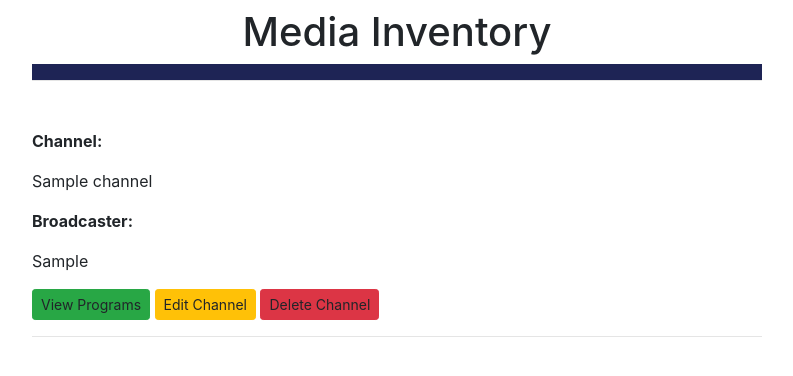
After one commit to malav1997/mediainventory, a Django app: template channels/templates/channels/view_channel.html in a window 1280 px wide. The commit adds this page. Shown: the top 376 px of the page, without its empty margins (243-1036 px from the left). Run offline with Django 3.2, Linux system fonts and the light colour scheme; the template is opened without the code that fills it: most values are stand-ins (such as "Sample title", 1, 10 or a date in 2020); parts of the project's set-up code (start-up, migrations or seed data) failed here and were passed over; some libraries are stand-ins or nearby versions.

Commit message:
Listview for Channel

```diff
--- /dev/null
+++ b/channels/templates/channels/view_channel.html
@@ -0,0 +1,26 @@
+{% extends 'users/base.html' %}
+{% block content %}
+
+    <br>
+    {% if object_list %}
+        {% for channel in object_list %}
+            <span><b><p>Channel: </p></b>{{ channel.channel_name }}</span>
+            <p><b><p>Broadcaster: </p></b>{{ channel.channel_broadcaster }}</p>
+
+            <a class="btn btn-success btn-sm">
+                <span class="glyphicon glyphicon-edit"></span>
+                View Programs</a>
+
+            <a class="btn btn-warning btn-sm">
+                <i class="fa fa-pencil" aria-hidden="true" style="color: black"></i>
+                Edit Channel</a>
+
+            <a class="btn btn-danger btn-sm">
+                <i class="fa fa-trash" aria-hidden="true" style="color: black"></i>
+                Delete Channel
+            </a>
+
+                <hr>
+        {% endfor %}
+    {% endif %}
+{% endblock %}
--- a/channels/urls.py
+++ b/channels/urls.py
@@ -7,5 +7,6 @@ from channels.views import new_channel, new_program
 
 urlpatterns = [
     path('channel/create', views.new_channel, name='newchannel'),
-    path('program/create', views.new_program, name='newprogram')
+    path('program/create', views.new_program, name='newprogram'),
+    path('channel/view', views.ViewChannel.as_view(), name='viewchannel')
 ]
--- a/users/templates/users/base.html
+++ b/users/templates/users/base.html
@@ -25,6 +25,10 @@
           Add New Program |
           </a>
           <br>
+          <a href="{% url 'viewchannel' %}">
+          View Channels |
+          </a>
+          <br>
           <a href="{% url 'logout' %}">
           Logout |
           </a>
```
Also changed, not shown: channels/views.py (+10 -0 lines).
